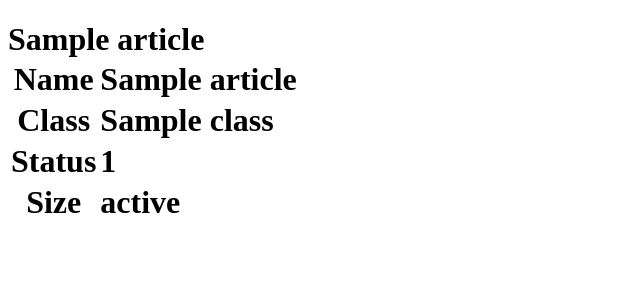
After one commit to alejandroJL93/exclusiveshop, a Symfony app: template templates/Article/show.html.twig in a window 1280 px wide. The commit adds this page. Shown: the top 300 px of the page, without its empty margins (0-640 px from the left). Run offline with Twig, Linux system fonts and the light colour scheme; the template is opened without the code that fills it: most values are stand-ins (such as "Sample title", 1, 10 or a date in 2020); some libraries are stand-ins or nearby versions.

Commit message:
Article Controller + Show wig page

```diff
--- a/src/Controller/MainController.php
+++ b/src/Controller/MainController.php
@@ -10,9 +10,9 @@ use Symfony\Component\Routing\Attribute\Route;
 class MainController extends AbstractController
 {
     #[Route('/')]
-    public function homepage(ArticleRepository $articleRepository): Response
+    public function homepage(ArticleRepository $Repository): Response
     {
-        $articles = $articleRepository->findAll();
+        $articles = $Repository->findAll();
         $articlesCount = count($articles);
         $myArticle  = $articles[array_rand($articles)];
 
--- /dev/null
+++ b/templates/Article/show.html.twig
@@ -0,0 +1,30 @@
+{% extends 'base.html.twig' %}
+
+{% block title %}{{ myArticle.name }}{% endblock %}
+
+{% block body %}
+    <h1>
+        {{ myArticle.name }}
+
+        <table>
+            <tr>
+                <th>Name</th>
+                <td>
+                    {{ myArticle.name }}
+                </td>
+            </tr>
+            <tr>
+                <th>Class</th>
+                <td>{{ myArticle.class }}</td>
+            </tr>
+            <tr>
+                <th>Status</th>
+                <td>{{ myArticle.size }}</td>
+            </tr>
+            <tr>
+                <th>Size</th>
+                <td>{{ myArticle.status }}</td>
+            </tr>
+        </table>
+    </h1>
+{% endblock %}
--- a/templates/main/homepage.html.twig
+++ b/templates/main/homepage.html.twig
@@ -22,7 +22,10 @@
     <table>
         <tr>
             <th>Name</th>
-            <td>{{ myArticle.name }}</td>
+            <td>
+                <a href="{{ path('app_article_show',{ id :myArticle.id}) }}">
+                {{ myArticle.name }}
+            </td>
         </tr>
         <tr>
             <th>Class</th>
```
Also changed, not shown: src/Controller/ArticleController.php (added, +25 -0 lines), src/Controller/ExclusiveApiController.php (+14 -1 lines), src/Repository/ArticleRepository.php (+9 -0 lines), 1 other file.
